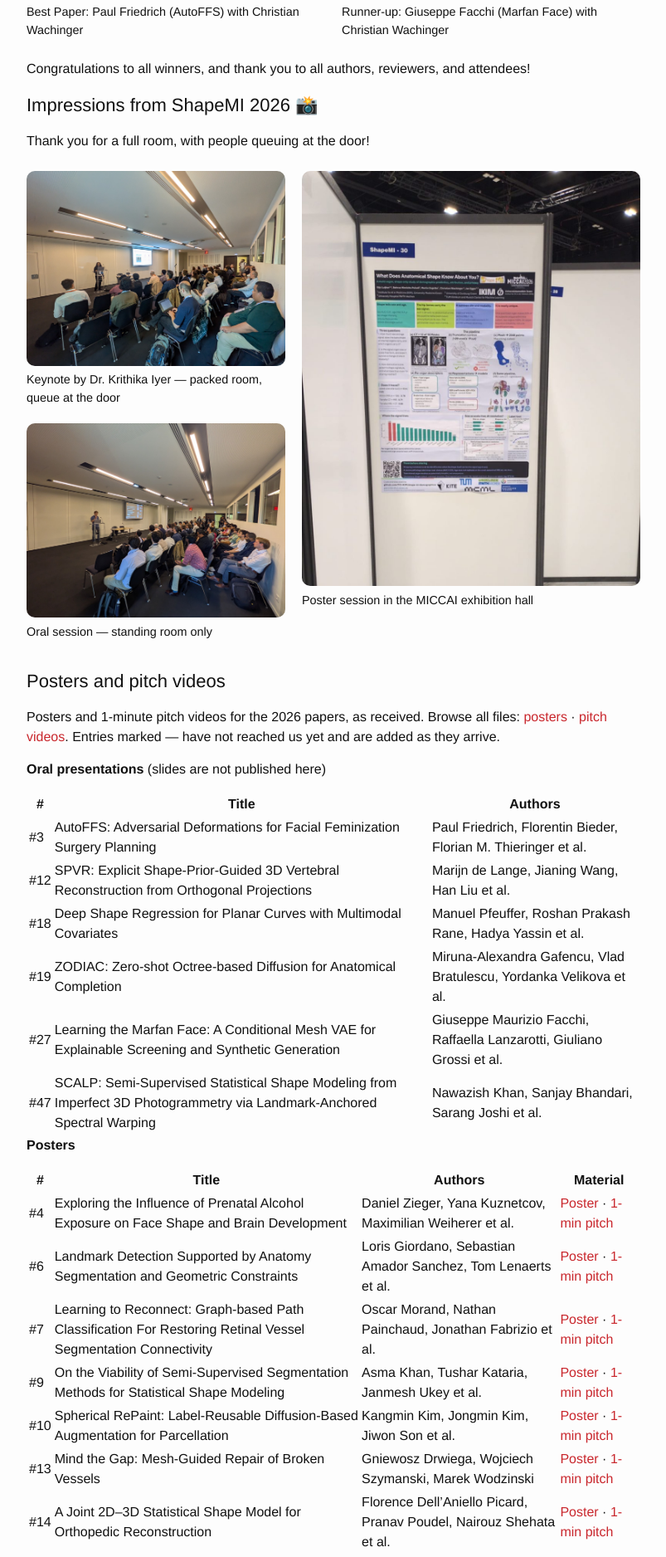
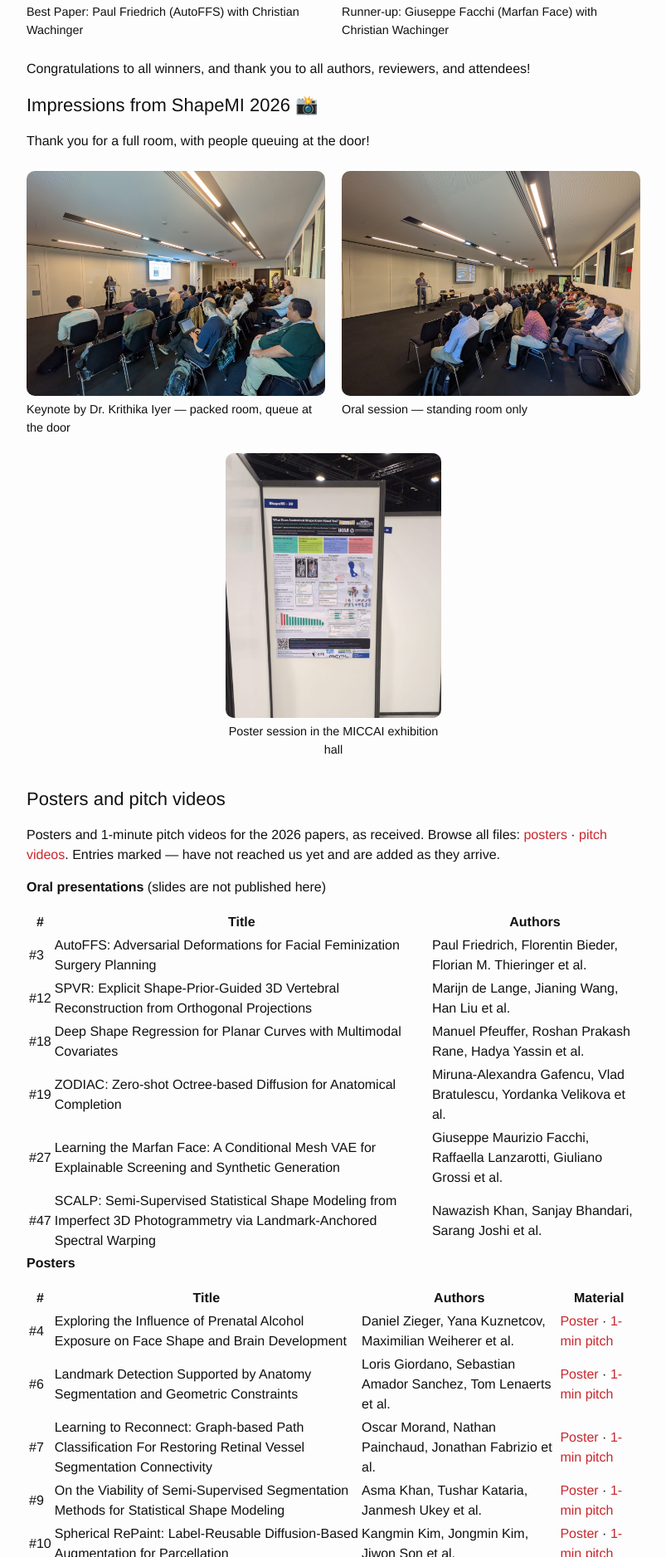
Before and after one commit to shapemi/shapemi.github.io, a Jekyll site: the page built from index.md, in a window 1280 px wide. Shown: the part 1765-3641 px from the top of the page at 83% size, without its empty margins (238-1041 px from the left). Built offline with Jekyll 4.4.1, drawn with Linux system fonts in a browser that asks for light colours; our own code applies the rules of GitHub Pages for plain Markdown files.

Commit message:
Make room photos larger than poster photo in 2026 gallery
Co-Authored-By: Claude Opus 5.5 <noreply@anthropic.com>

```diff
--- a/index.md
+++ b/index.md
@@ -68,28 +68,24 @@ Congratulations to all winners, and thank you to all authors, reviewers, and att
 
 Thank you for a full room, with people queuing at the door!
 
-<div style="display: flex; flex-wrap: wrap; gap: 20px; align-items: flex-start; margin-top: 1.5rem; margin-bottom: 2rem;">
+<div style="display: flex; flex-wrap: wrap; gap: 20px; align-items: flex-start; margin-top: 1.5rem; margin-bottom: 20px;">
 
-<div style="flex: 1 1 41%; display: flex; flex-direction: column; gap: 20px;">
-
-<figure style="margin: 0;">
+<figure style="flex: 1 1 300px; margin: 0;">
   <a href="/images/2026/keynote_iyer.jpg"><img src="/images/2026/keynote_iyer.jpg" alt="Keynote by Dr. Krithika Iyer" style="width: 100%; border-radius: 10px;"></a>
   <figcaption style="font-size: 0.9em; margin-top: 0.4rem;">Keynote by Dr. Krithika Iyer — packed room, queue at the door</figcaption>
 </figure>
 
-<figure style="margin: 0;">
+<figure style="flex: 1 1 300px; margin: 0;">
   <a href="/images/2026/oral_session.jpg"><img src="/images/2026/oral_session.jpg" alt="Oral session at ShapeMI 2026" style="width: 100%; border-radius: 10px;"></a>
   <figcaption style="font-size: 0.9em; margin-top: 0.4rem;">Oral session — standing room only</figcaption>
 </figure>
 
 </div>
 
-<figure style="flex: 1 1 54%; margin: 0;">
+<figure style="max-width: 260px; width: 100%; margin: 0 auto 2rem auto; text-align: center;">
   <a href="/images/2026/poster_session.jpg"><img src="/images/2026/poster_session.jpg" alt="Poster session at ShapeMI 2026" style="width: 100%; border-radius: 10px;"></a>
   <figcaption style="font-size: 0.9em; margin-top: 0.4rem;">Poster session in the MICCAI exhibition hall</figcaption>
 </figure>
-
-</div>
 
 <a name="materials"></a>
 
```
